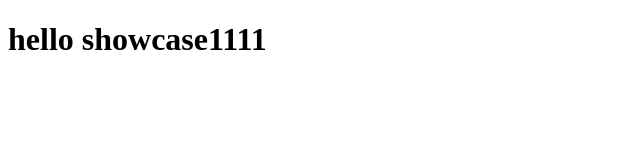
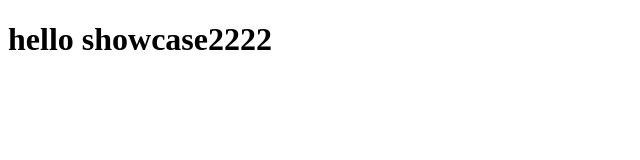
Before and after one commit to dakanadaka/gitshowcase, a plain HTML site: page index.html in a window 1280 px wide. Shown: the full height of the page, 0-640 px from the left. Drawn offline with Linux system fonts and the light colour scheme.

Commit message:
Update index.html

```diff
--- a/index.html
+++ b/index.html
@@ -7,6 +7,6 @@
     <title>showcase</title>
 </head>
 <body>
-    <h1>hello showcase1111</h1>
+    <h1>hello showcase2222</h1>
 </body>
 </html>
```
